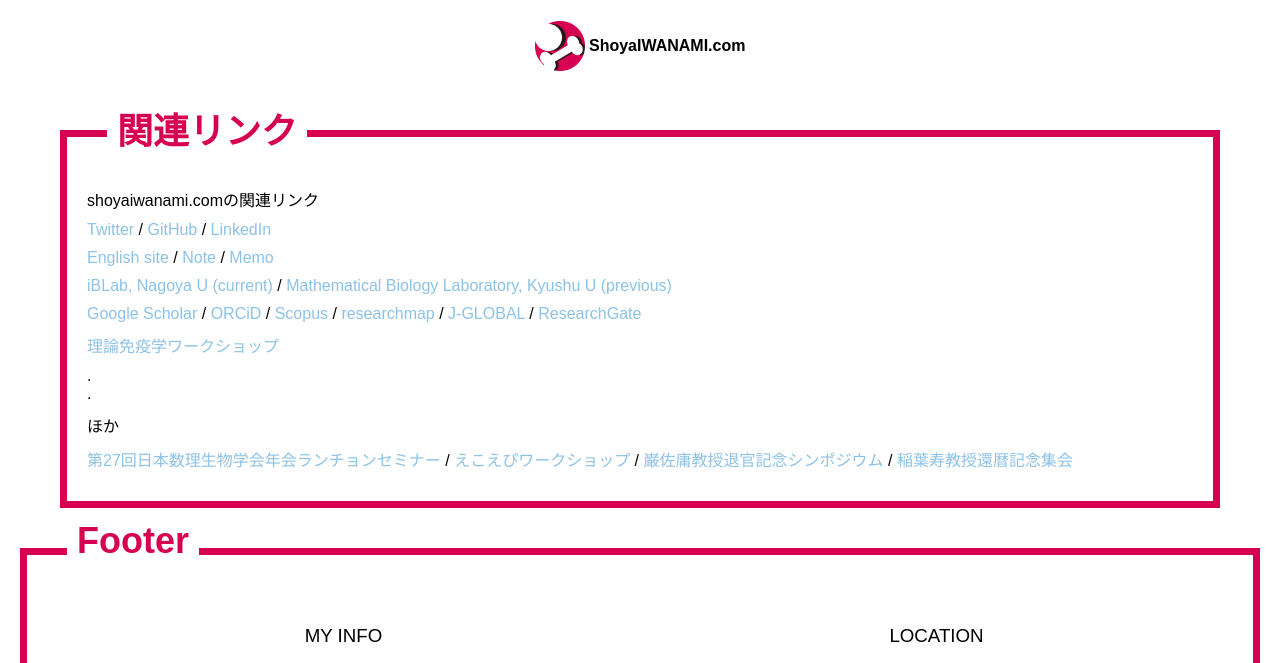
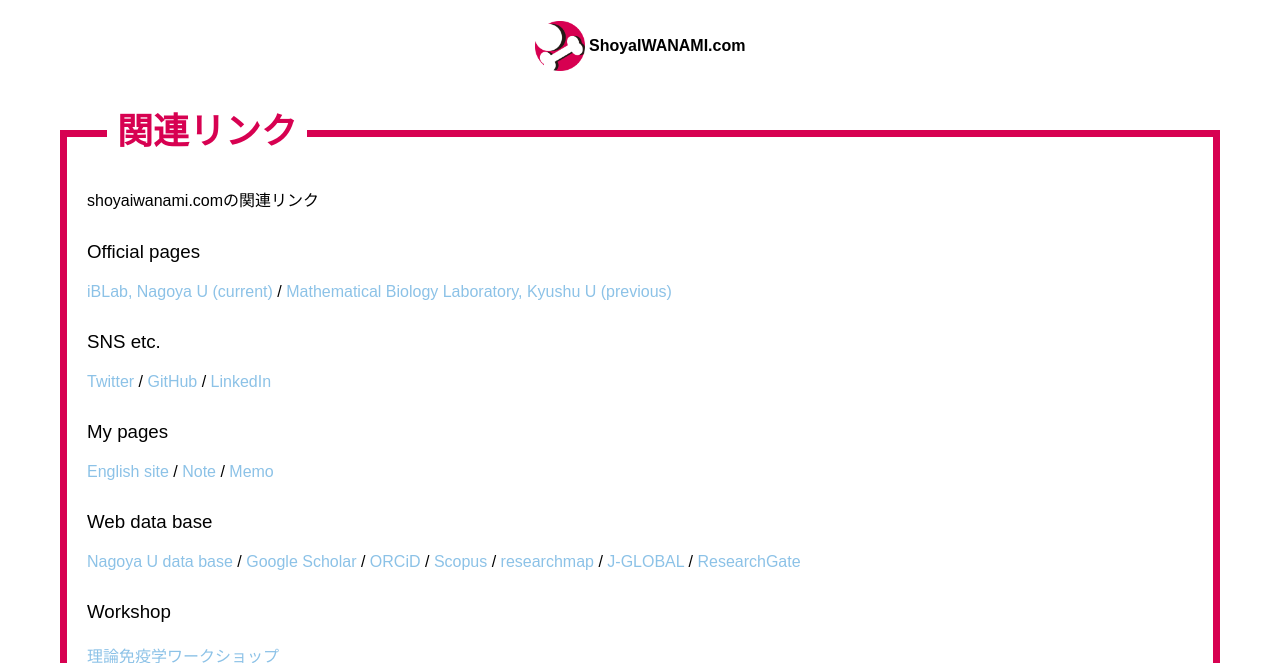
Before and after one commit to iwanaminami/iwanaminami.github.io, a Jekyll site: the page built from pages/links.md, in a window 1280 px wide and 900 px high, cut to the strip 0-663 px from the top of the window. Built offline with Jekyll 4.4.1, drawn with Linux system fonts in a browser that asks for light colours; nearby versions of some CDN libraries.

Commit message:
Update links.md

```diff
--- a/pages/links.md
+++ b/pages/links.md
@@ -10,23 +10,34 @@ permalink: /links/
 
 {{ page.description }}
 
+### Official pages
+
+[iBLab, Nagoya U (current)](https://iblab.bio.nagoya-u.ac.jp/) /
+[Mathematical Biology Laboratory, Kyushu U (previous)](http://bio-math10.biology.kyushu-u.ac.jp/)
+
+### SNS etc.
+
 [Twitter](https://twitter.com/iwanami13) /
 [GitHub](https://github.com/iwanaminami) /
 [LinkedIn](https://www.linkedin.com/in/shoyaiwanami/)
+
+### My pages
 
 [English site](https://en.shoyaiwanami.com/) /
 [Note](https://note.shoyaiwanami.com/) /
 [Memo](https://memo.shoyaiwanami.com/)
 
-[iBLab, Nagoya U (current)](https://iblab.bio.nagoya-u.ac.jp/) /
-[Mathematical Biology Laboratory, Kyushu U (previous)](http://bio-math10.biology.kyushu-u.ac.jp/)
+### Web data base
 
+[Nagoya U data base](https://profs.provost.nagoya-u.ac.jp/html/100011695_ja.html) /
 [Google Scholar](https://scholar.google.co.jp/citations?user=Vt5AAPcAAAAJ&hl=en) /
 [ORCiD](https://orcid.org/0000-0003-1474-5348) /
 [Scopus](https://www.scopus.com/authid/detail.uri?authorId=57194052382) /
 [researchmap](https://researchmap.jp/iwanamishoya) /
 [J-GLOBAL](https://jglobal.jst.go.jp/detail?JGLOBAL_ID=202001015465097756) /
 [ResearchGate](https://www.researchgate.net/profile/Shoya-Iwanami)
+
+### Workshop
 
 [理論免疫学ワークショップ](https://workshop.theoreticalimmunology.jp/)
 
```
